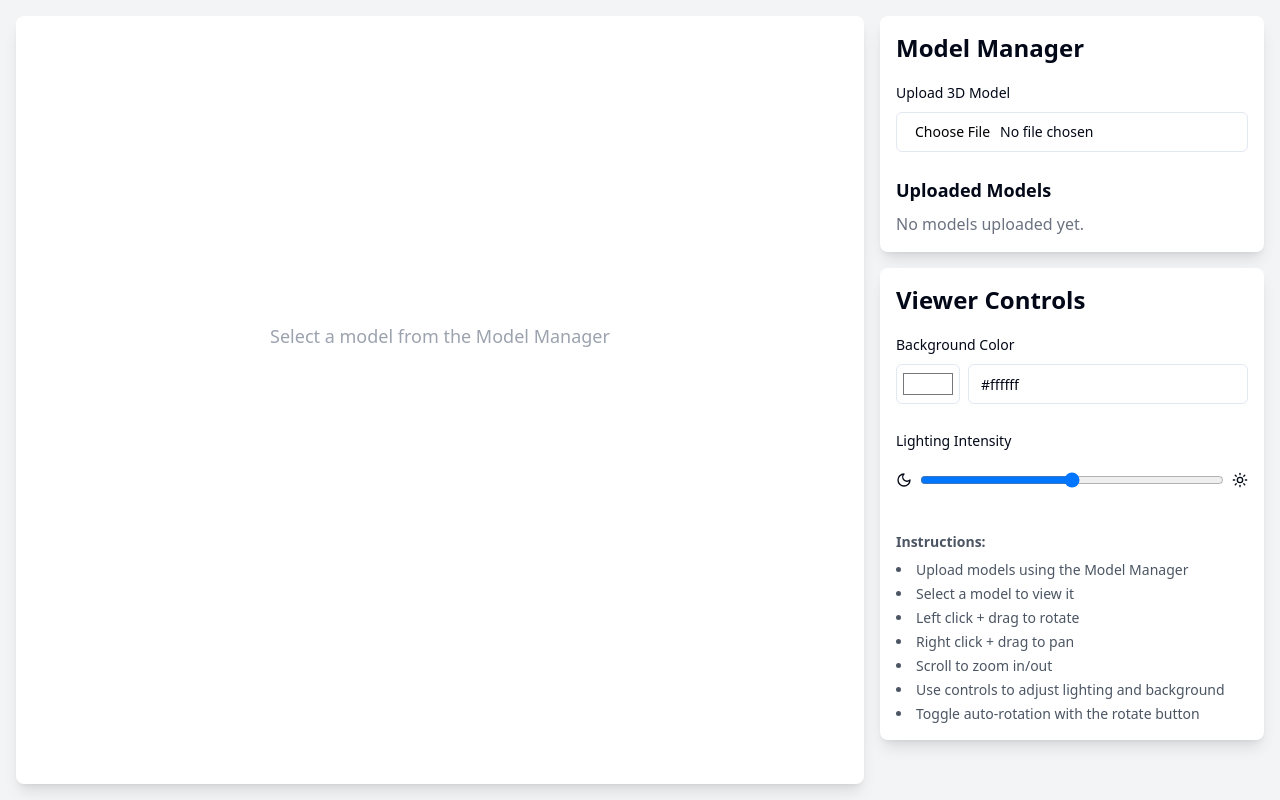
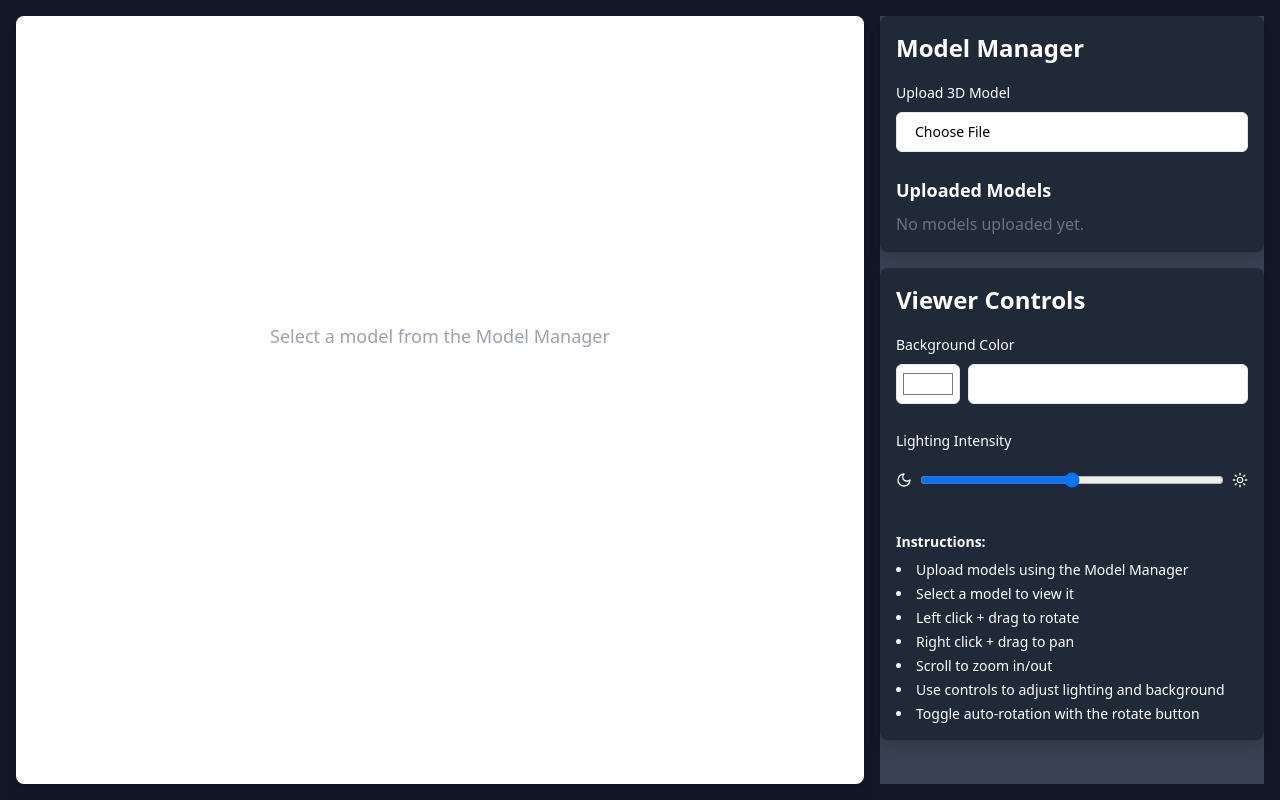
Before and after one commit to Le-Jared/event-hub-frontend, a React (Vite) app: page /model in a window 1280 px wide. Built offline with nearby package versions, Linux system fonts and the light colour scheme; a web font is replaced by a local one.

Commit message:
master: ui changes

```diff
--- a/src/pages/ModelPage.tsx
+++ b/src/pages/ModelPage.tsx
@@ -92,7 +92,7 @@ const ModelViewer = () => {
   };
 
   return (
-    <div className="flex min-h-screen bg-gray-100 p-4">
+    <div className="bg-gray-900 flex min-h-screen bg-gray-100 p-4">
       {/* Left side - Model Viewer */}
       <div className="flex-1 bg-white rounded-lg shadow-lg mr-4 relative">
         {modelUrl ? (
@@ -112,6 +112,7 @@ const ModelViewer = () => {
               <Button
                 variant="secondary"
                 size="sm"
+                className="bg-gray-800 text-white"
                 onClick={() => setModelScale(s => Math.max(0.1, s - 0.1))}
               >
                 <ZoomOut className="h-4 w-4" />
@@ -119,6 +120,7 @@ const ModelViewer = () => {
               <Button
                 variant="secondary"
                 size="sm"
+                className="bg-gray-800 text-white"
                 onClick={() => setModelScale(s => s + 0.1)}
               >
                 <ZoomIn className="h-4 w-4" />
@@ -126,6 +128,7 @@ const ModelViewer = () => {
               <Button
                 variant="secondary"
                 size="sm"
+                className="bg-gray-800 text-white"
                 onClick={() => setAutoRotate(!autoRotate)}
               >
                 <RotateCw className={`h-4 w-4 ${autoRotate ? 'text-blue-500' : ''}`} />
@@ -133,12 +136,14 @@ const ModelViewer = () => {
               <Button
                 variant="secondary"
                 size="sm"
+                className="bg-gray-800 text-white"
                 onClick={toggleFullscreen}
               >
                 <Maximize2 className="h-4 w-4" />
               </Button>
               <Button
                 variant="secondary"
+                className="bg-gray-800 text-white"
                 size="sm"
                 onClick={saveConfiguration}
                 disabled={!modelUrl}
@@ -155,10 +160,10 @@ const ModelViewer = () => {
       </div>
 
       {/* Right side - Controls and Model Manager */}
-      <div className="w-96 space-y-4">
+      <div className="bg-gray-700 w-96 space-y-4">
         <ModelManager onSelectModel={handleSelectModel} />
 
-        <div className="bg-white rounded-lg shadow-lg p-4">
+        <div className="bg-gray-800 text-white rounded-lg shadow-lg p-4">
           <h2 className="text-2xl font-bold mb-4">Viewer Controls</h2>
 
           {/* Background Color */}
@@ -176,7 +181,7 @@ const ModelViewer = () => {
                 type="text"
                 value={backgroundColor}
                 onChange={(e) => setBackgroundColor(e.target.value)}
-                className="flex-1"
+                className="flex-1 text-gray"
                 placeholder="#ffffff"
               />
             </div>
@@ -201,7 +206,7 @@ const ModelViewer = () => {
           </div>
 
           {/* Instructions */}
-          <div className="mt-8 text-sm text-gray-600">
+          <div className="mt-8 text-sm text-white">
             <h3 className="font-semibold mb-2">Instructions:</h3>
             <ul className="list-disc list-inside space-y-1">
               <li>Upload models using the Model Manager</li>
--- a/src/pages/ModelViewer/ModelManager.tsx
+++ b/src/pages/ModelViewer/ModelManager.tsx
@@ -51,7 +51,7 @@ const ModelManager: React.FC<ModelManagerProps> = ({ onSelectModel }) => {
   };
 
   return (
-    <div className="bg-white rounded-lg shadow-lg p-4">
+    <div className="bg-gray-800 text-white rounded-lg shadow-lg p-4">
       <h2 className="text-2xl font-bold mb-4">Model Manager</h2>
 
       <div className="mb-6">
@@ -75,14 +75,14 @@ const ModelManager: React.FC<ModelManagerProps> = ({ onSelectModel }) => {
           <ul className="space-y-2">
             {models.map((model) => (
               <li key={model.name} className="flex items-center justify-between bg-gray-100 p-2 rounded">
-                <span className="truncate flex-1">{model.name}</span>
+                <span className="truncate flex-1 text-gray-900">{model.name}</span>
                 <div>
                   <Button
                     variant="ghost"
                     size="sm"
                     onClick={() => onSelectModel(model.data)}
                   >
-                    <FolderOpen className="h-4 w-4" />
+                    <FolderOpen className="h-4 w-4 text-gray-900" />
                   </Button>
                   <Button
                     variant="ghost"
--- a/src/pages/components/SlideShow.tsx
+++ b/src/pages/components/SlideShow.tsx
@@ -47,7 +47,7 @@ const SlideShow: React.FC<SlideShowProps> = ({
             onClick={handlePrevious}
             className="rounded-full bg-gray-800/50 hover:bg-gray-800/75"
           >
-            <ChevronLeft className="h-6 w-6" />
+            <ChevronLeft className="h-8 w-8 text-white" />
           </Button>
 
           <Button
@@ -56,7 +56,7 @@ const SlideShow: React.FC<SlideShowProps> = ({
             onClick={handleNext}
             className="rounded-full bg-gray-800/50 hover:bg-gray-800/75"
           >
-            <ChevronRight className="h-6 w-6" />
+            <ChevronRight className="h-8 w-8 text-white" />
           </Button>
         </div>
       )}
```
